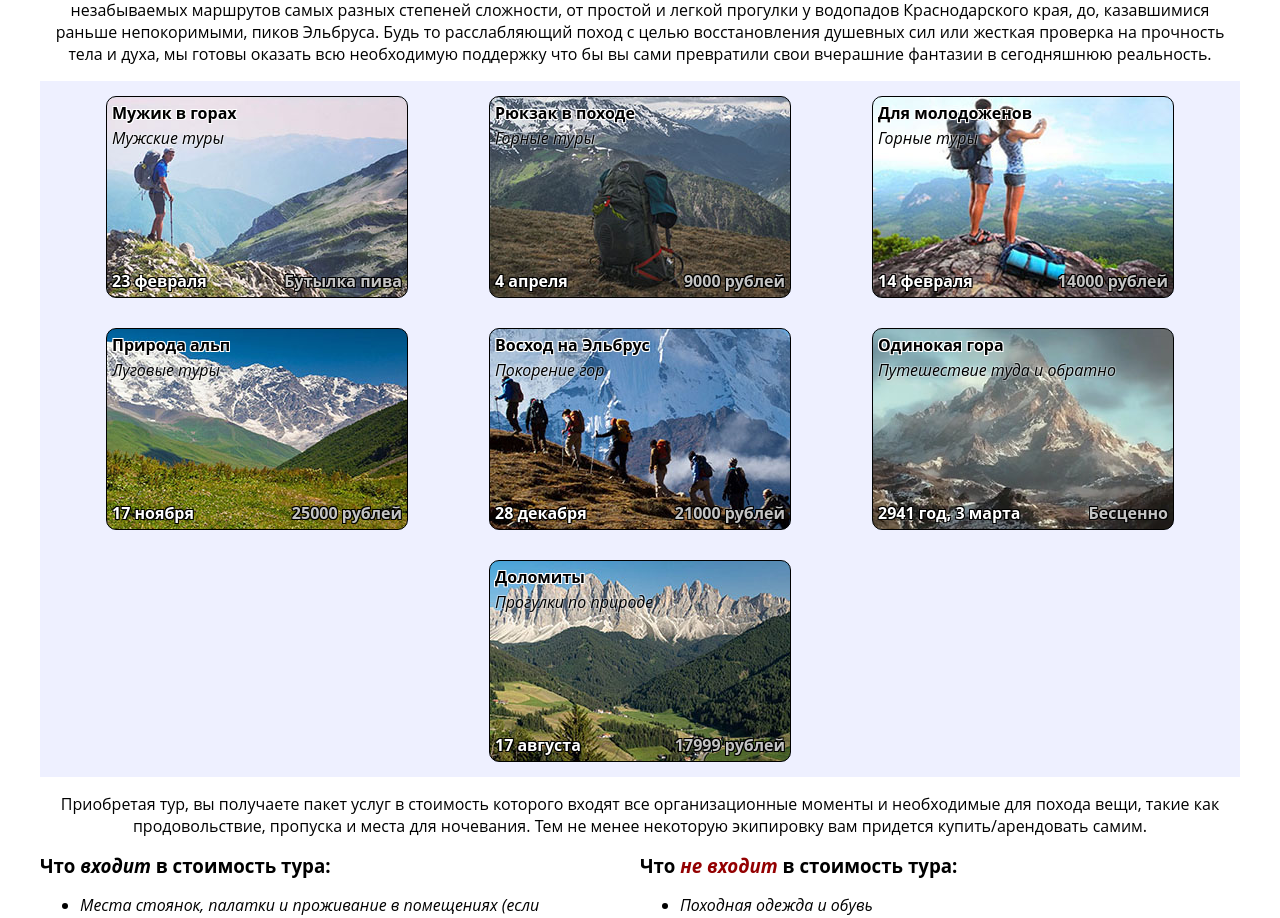
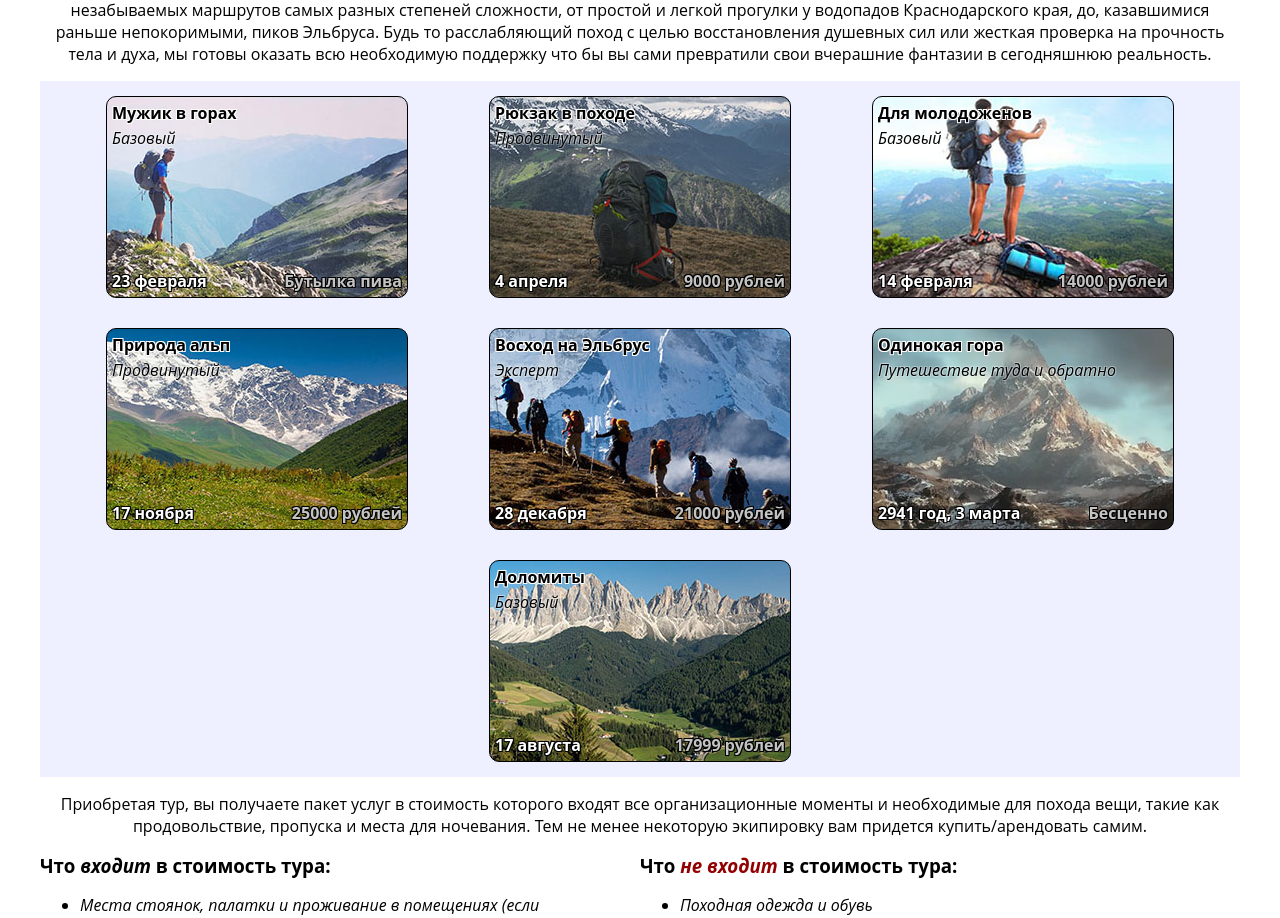
Before and after one commit to ksablin99/ksablin99.github.io, a plain HTML site: page index.html in a window 1280 px wide. Shown: the part 930-1848 px from the top of the page. Drawn offline with Linux system fonts and the light colour scheme.

Commit message:
Update index.html

```diff
--- a/index.html
+++ b/index.html
@@ -58,31 +58,31 @@
         <div class="cards-container">
             <div class="card-mini">
                 <div>Мужик в горах</div>
-                <div>Мужские туры</div>
+                <div>Базовый</div>
                 <div>23 февраля</div>
                 <div>Бутылка пива</div>
             </div>
             <div class="card-mini">
                 <div>Рюкзак в походе</div>
-                <div>Горные туры</div>
+                <div>Продвинутый</div>
                 <div>4 апреля</div>
                 <div>9000 рублей</div>
             </div>
             <div class="card-mini">
                 <div>Для молодоженов</div>
-                <div>Горные туры</div>
+                <div>Базовый</div>
                 <div>14 февраля</div>
                 <div>14000 рублей</div>
             </div>
             <div class="card-mini">
                 <div>Природа альп</div>
-                <div>Луговые туры</div>
+                <div>Продвинутый</div>
                 <div>17 ноября</div>
                 <div>25000 рублей</div>
             </div>
             <div class="card-mini">
                 <div>Восход на Эльбрус</div>
-                <div>Покорение гор</div>
+                <div>Эксперт</div>
                 <div>28 декабря</div>
                 <div>21000 рублей</div>
             </div>
@@ -94,7 +94,7 @@
             </div>
             <div class="card-mini">
                 <div>Доломиты</div>
-                <div>Прогулки по природе</div>
+                <div>Базовый</div>
                 <div>17 августа</div>
                 <div>17999 рублей</div>
             </div>
```
